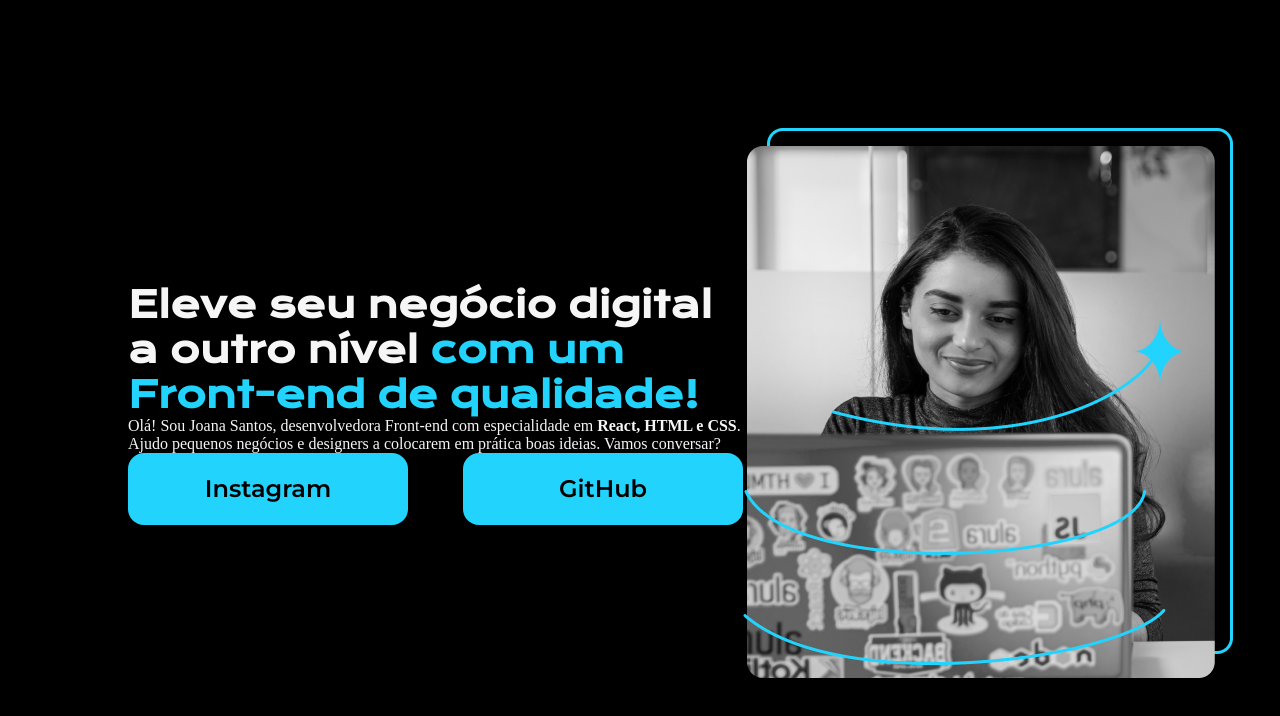
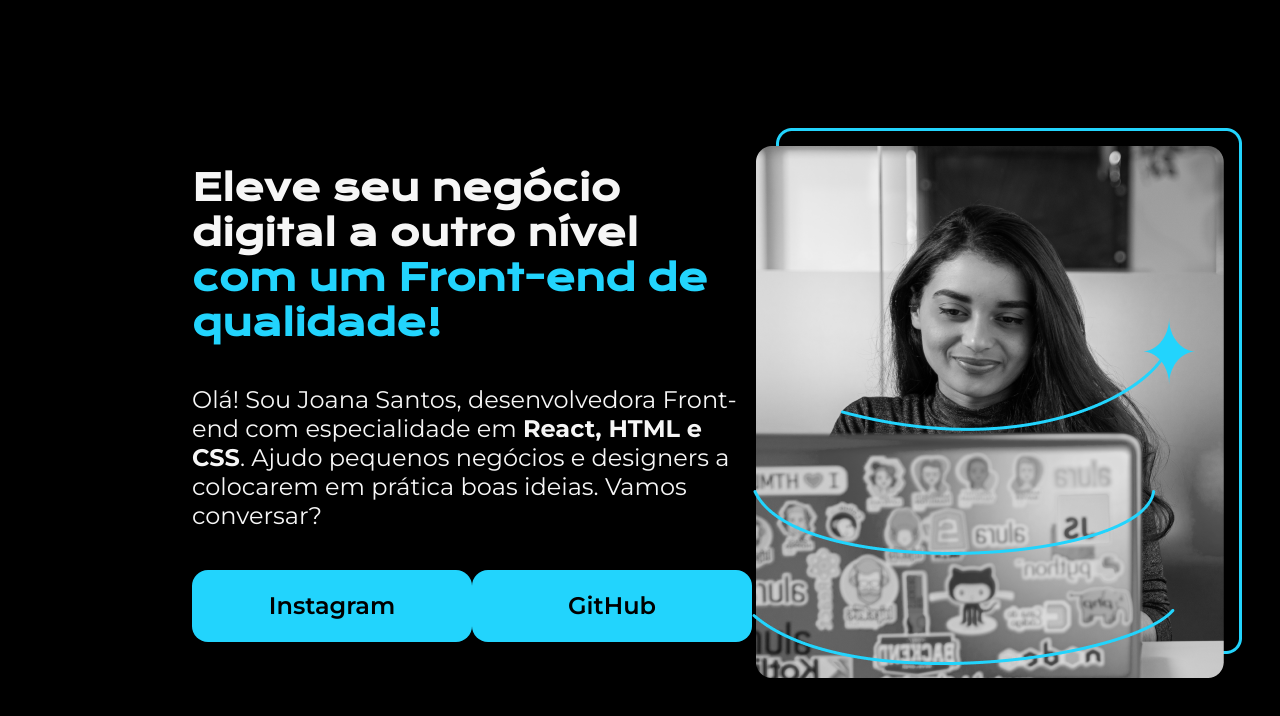
Before and after one commit to RaulDionisiodev/portifolio-html-css, a plain HTML site: page index.html in a window 1280 px wide. Drawn offline with nearby package versions, Linux system fonts and the light colour scheme.

Commit message:
Espaçamento dos elementos

```diff
--- a/index.html
+++ b/index.html
@@ -15,7 +15,7 @@
                 <strong class="titulo-destaque">com um Front-end de qualidade!
                 </strong>
             </h1>
-            <p class="apresentacao__conteudo">Olá! Sou Joana Santos, desenvolvedora
+            <p class="apresentacao__conteudo__texto">Olá! Sou Joana Santos, desenvolvedora
             Front-end com especialidade em <strong>React, HTML e
             CSS</strong>. Ajudo pequenos negócios e designers a
             colocarem em prática boas ideias. Vamos
@@ -23,9 +23,9 @@
             </p>
 
             <div class="apresentacao__links">
-                <a class="apresentacao__links__link" href="https://instagram.com/rafaballerini">Instagram</a>
+                <a class="apresentacao__links__link" href="https://www.instagram.com/aluraonline/">Instagram</a>
 
-                <a class="apresentacao__links__link" href="https://github.com/guilhermeonrails">GitHub</a>
+                <a class="apresentacao__links__link" href="https://github.com/RaulDionisiodev">GitHub</a>
             </div>
         </section>
 
--- a/style.css
+++ b/style.css
@@ -22,11 +22,14 @@ body{
     display: flex;
     justify-content: space-between; /*Distribui os itens filhos de maneira unforme na linha*/
     align-items: center; /*Alinha os itens entre sí. Conforme o maior elemento*/
-    margin: 10%;
+    margin: 10% 15%;
 }
 
 .apresentacao__conteudo {
     width: 615px ;/*largura*/
+    display: flex;
+    flex-direction: column;
+    gap: 40px; /*Diz qual o espaçamemto entre os elementos filhos*/
 }
 
 .apresentacao__conteudo__titulo {
```
